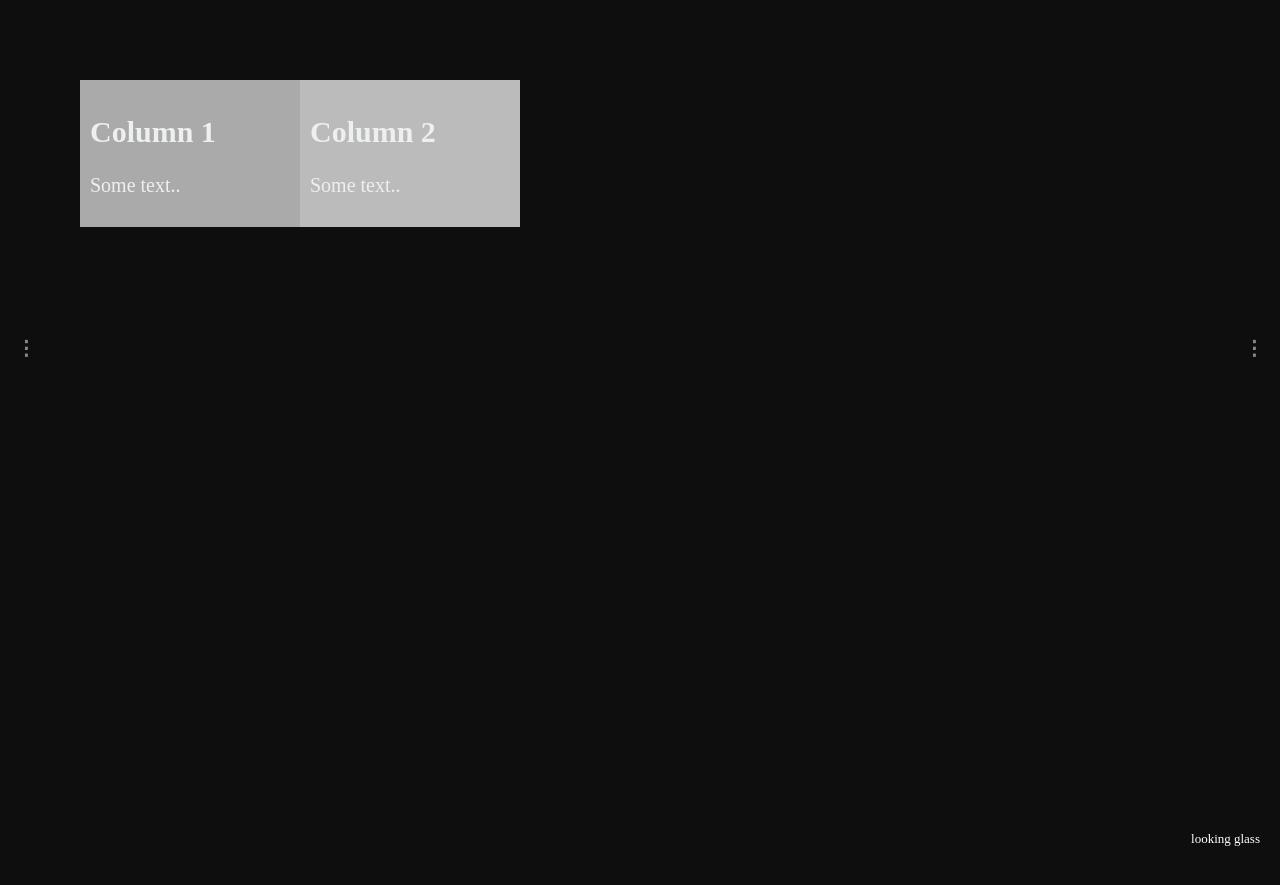
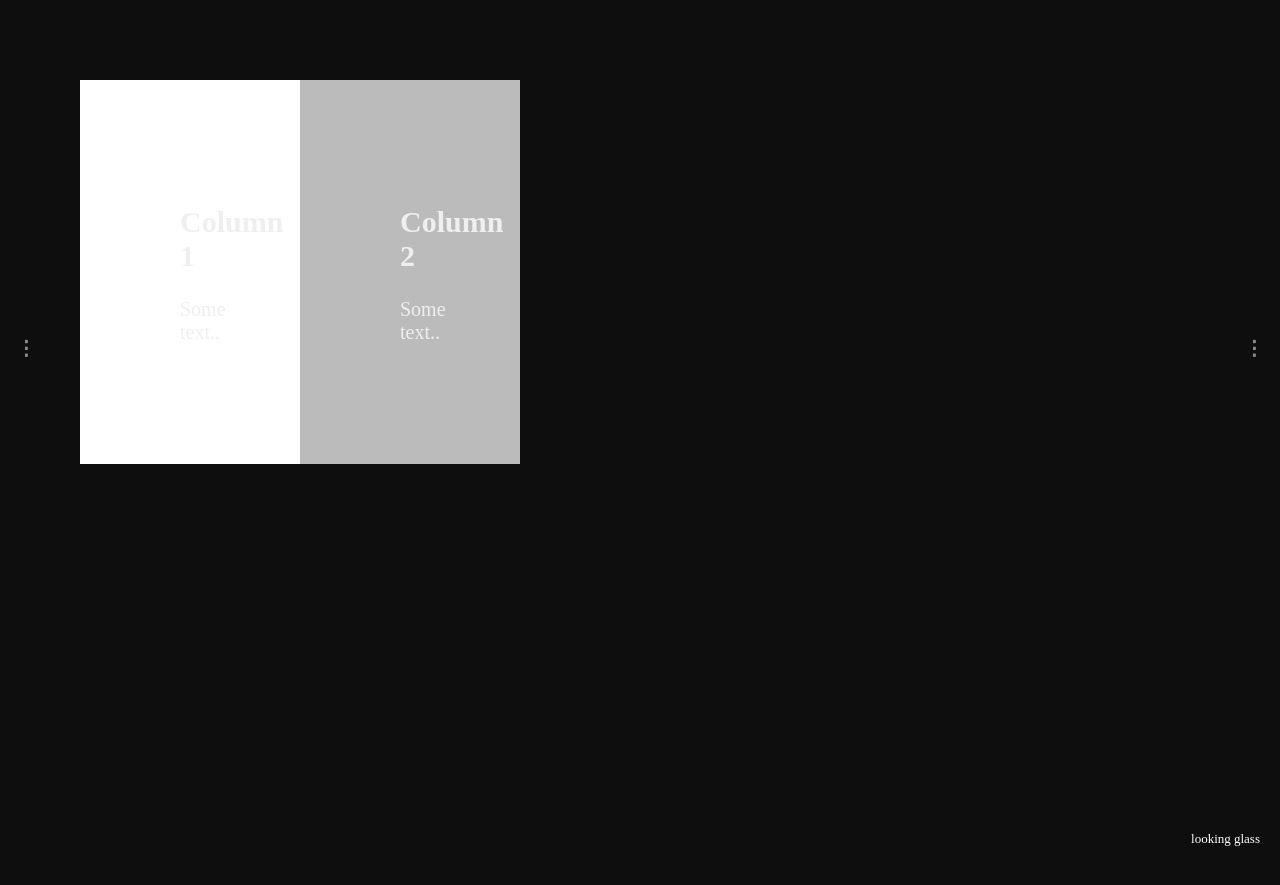
Before and after one commit to hafizzainal/hafizzainal.github.io, a Jekyll site: the page built from index.md, in a window 1280 px wide. Shown: the top 885 px of the page. Built offline with Jekyll 4.4.1, drawn with Linux system fonts in a browser that asks for light colours; our own code applies the rules of GitHub Pages for plain Markdown files.

Commit message:
Update default.html

```diff
--- a/_layouts/default.html
+++ b/_layouts/default.html
@@ -43,15 +43,15 @@ img {vertical-align: middle;}
 .column {
     float: left;
     width: 50%;
-    padding: 10px;
+    padding: 100px;
 }
 
 .left {
-  width: 25%;
+  width: 50%;
 }
 
 .right {
-  width: 75%;
+  width: 50%;
 }
 
 /* Clear floats after the columns */
@@ -203,7 +203,7 @@ img {vertical-align: middle;}
   <!-- Full-width slides/quotes -->
   <div class="mySlidesText">
     <div class="row">
-      <div class="column" style="background-color:#aaa;">
+      <div class="column" style="background-color:#ffffff;">
       <h2>Column 1</h2>
       <p>Some text..</p>
       </div>
```
